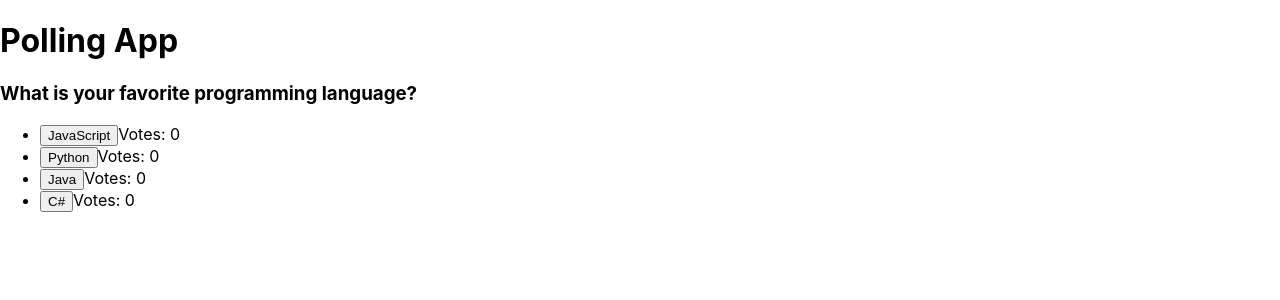
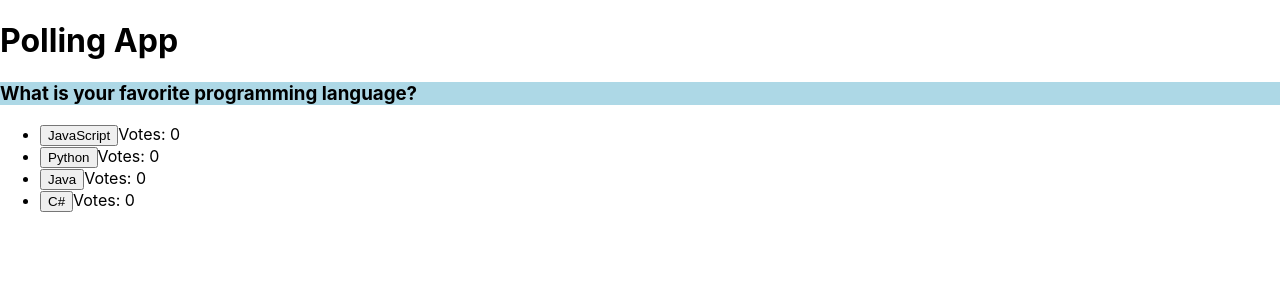
Before and after one commit to Shoaib-arch/react-exam, a React (Create React App) app: page / in a window 1280 px wide. Shown: the top 300 px of the page. Built offline with nearby package versions, Linux system fonts and the light colour scheme.

Commit message:
Another participation component

```diff
--- a/src/PollDisplay.js
+++ b/src/PollDisplay.js
@@ -11,8 +11,6 @@ function PollDisplay() {
 }
 
 export default PollDisplay;
-
-
 
 function Question() {
 
@@ -37,7 +35,7 @@ function Question() {
   return (
 
     <div>
-      <h3 style={{}}>What is your favorite programming language?</h3>
+      <h3 style={{backgroundColor: "lightblue"}}>What is your favorite programming language?</h3>
       <ul>
         {choices.map((choice) => (
           <li key={choice.id}>
```
